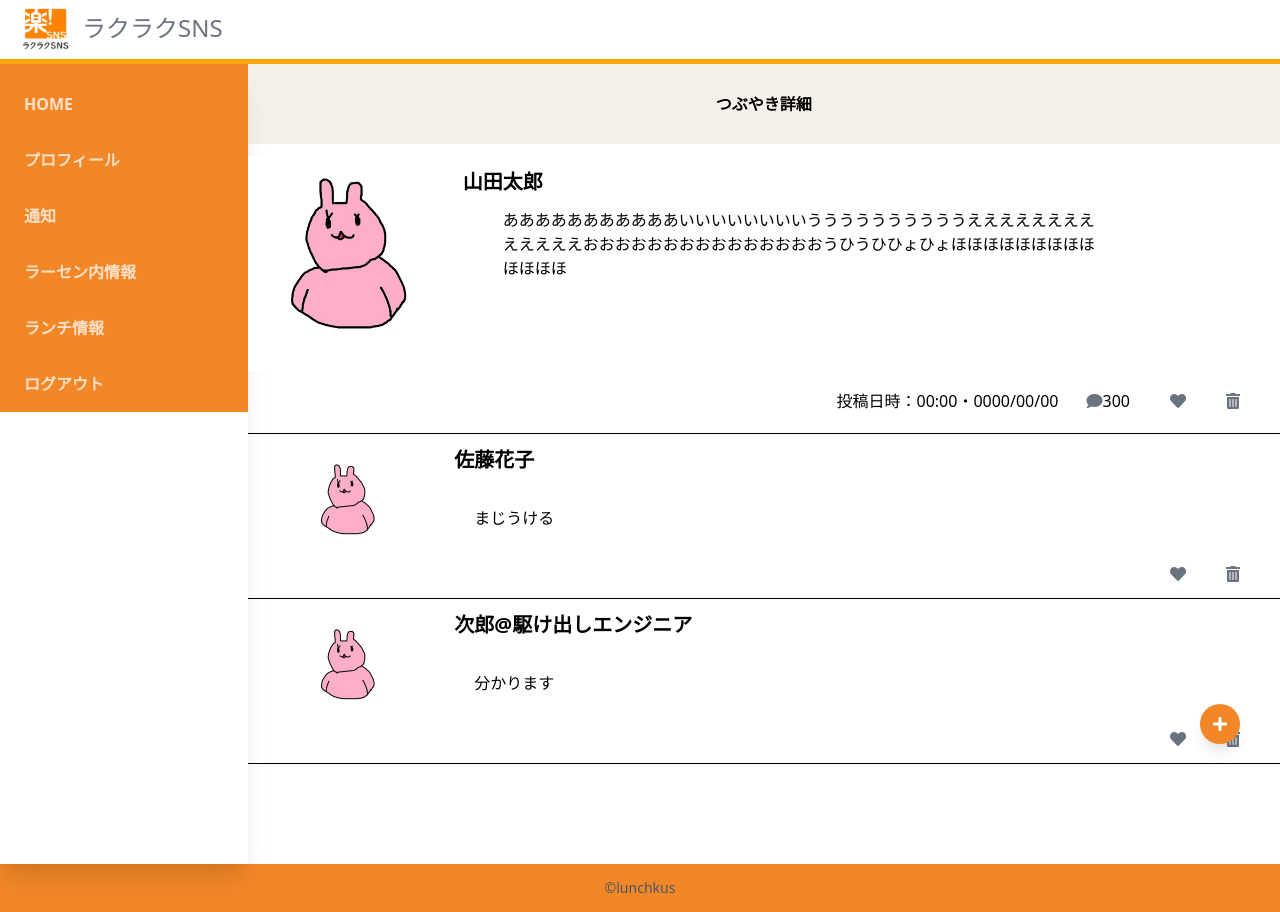
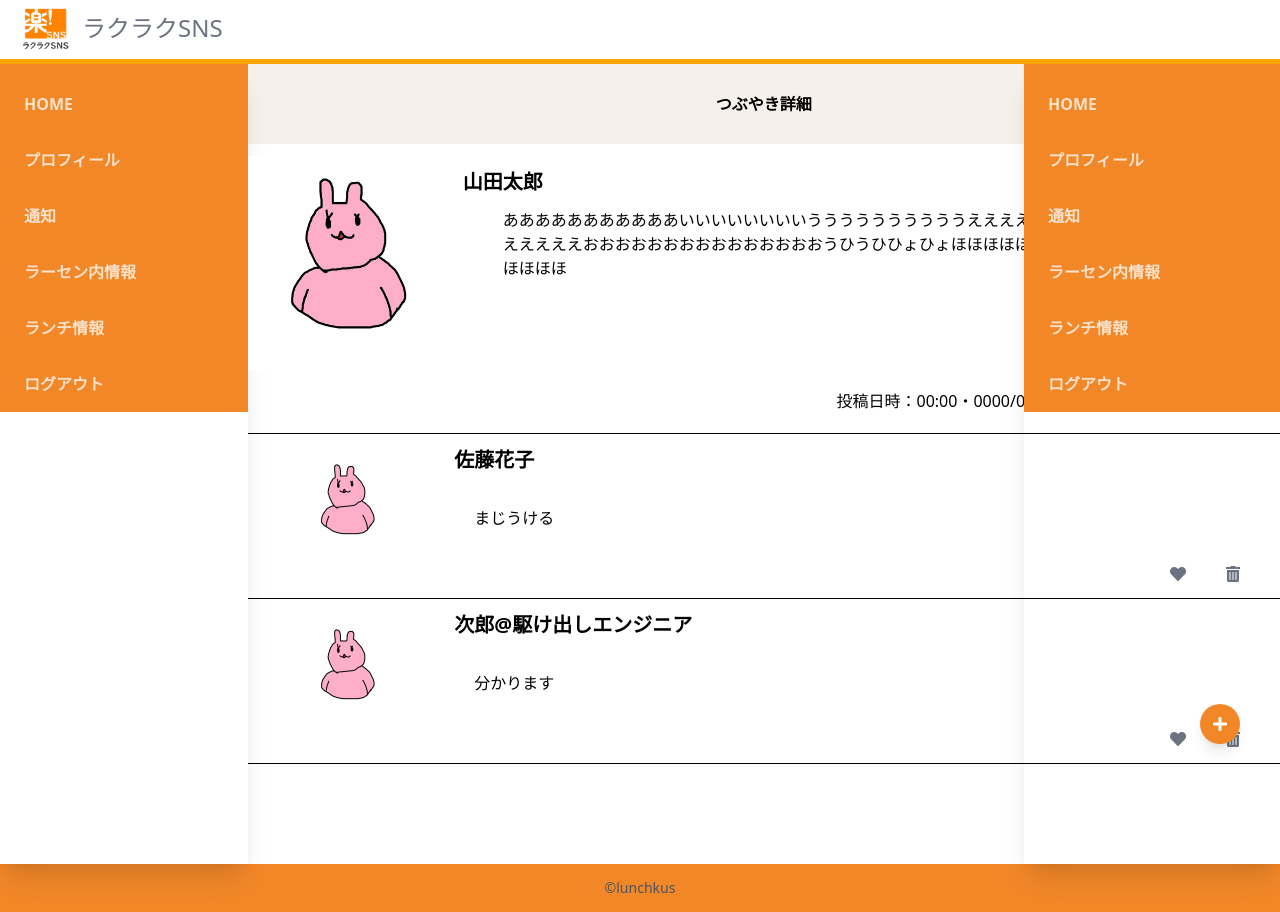
Before and after one commit to suzu1997/rakus-sns-app, a Next.js app: page /timeline/1 in a window 1280 px wide. Built offline with nearby package versions, Linux system fonts and the light colour scheme.

Commit message:
メニューバーをヘッダーに埋め込み

```diff
--- a/src/components/Header.tsx
+++ b/src/components/Header.tsx
@@ -25,6 +25,42 @@ export const Header: FC = memo(() => {
           </a>
         </Link>
       </header>
+      <div className="relative">
+        <aside className="absolute top-0 right-0 bg-sidebar h-screen w-64 shadow-xl">
+          <nav className="text-white text-base font-semibold bg-basic pt-3">
+            <Link href="/aaa/test">
+              <a className="flex items-center opacity-75 hover:opacity-100 py-4 pl-6 nav-item">
+                HOME
+              </a>
+            </Link>
+            <Link href="/">
+              <a className="flex items-center opacity-75 hover:opacity-100 py-4 pl-6 nav-item">
+                プロフィール
+              </a>
+            </Link>
+            <Link href="/notion">
+              <a className="flex items-center opacity-75 hover:opacity-100 py-4 pl-6 nav-item">
+                通知
+              </a>
+            </Link>
+            <Link href="/learcen/info">
+              <a className="flex items-center opacity-75 hover:opacity-100 py-4 pl-6 nav-item">
+                ラーセン内情報
+              </a>
+            </Link>
+            <Link href="/lunch/review">
+              <a className="flex items-center opacity-75 hover:opacity-100 py-4 pl-6 nav-item">
+                ランチ情報
+              </a>
+            </Link>
+            <Link href="/logout">
+              <a className="flex items-center opacity-75 hover:opacity-100 py-4 pl-6 nav-item">
+                ログアウト
+              </a>
+            </Link>
+          </nav>
+        </aside>
+      </div>
     </>
   );
 });
```
